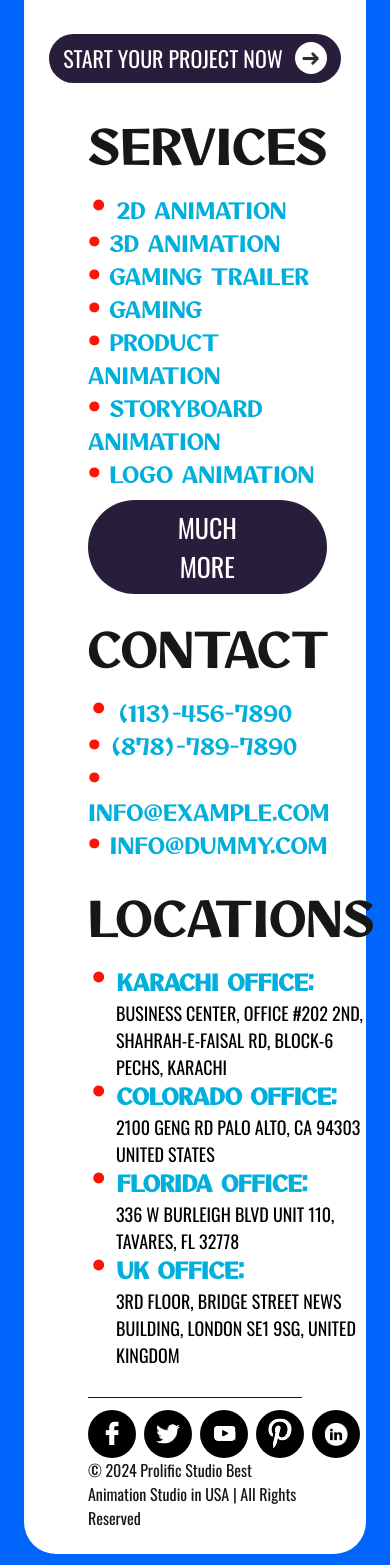
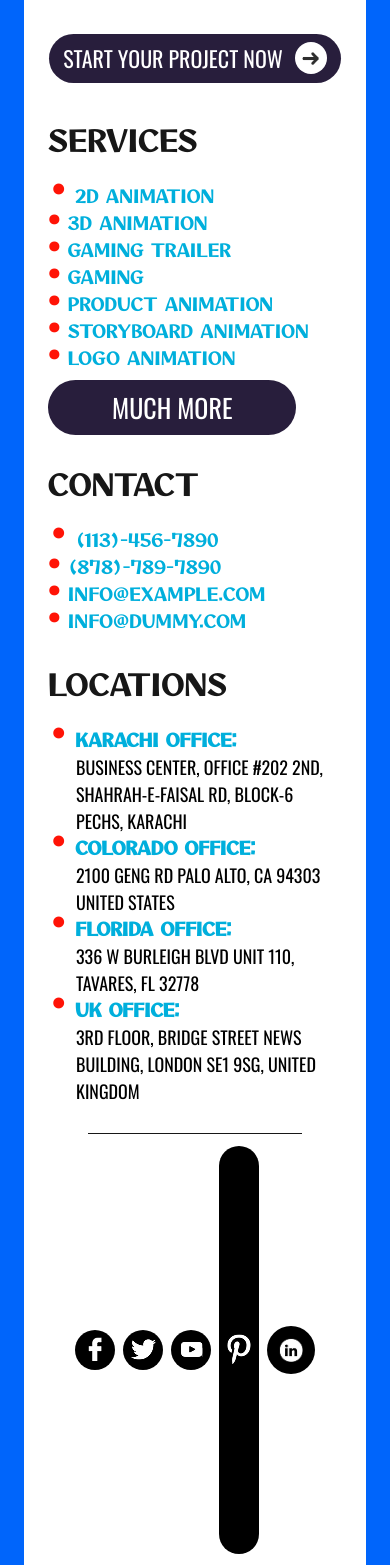
Before and after one commit to ZikriaChuhan/animation-web, a Next.js app: page / in a window 390 px wide. Shown: the part 6963-8528 px from the top of the page. Built offline with nearby package versions, Linux system fonts and the light colour scheme.

Commit message:
Update footer.jsx

```diff
--- a/src/app/components/footer.jsx
+++ b/src/app/components/footer.jsx
@@ -25,57 +25,57 @@ export default function Footer() {
                         </button>
                     </div>
 
-                    <div className=" flex flex-wrap gap-8 md:gap-1 justify-between px-16 ">
+                    <div className=" flex flex-wrap gap-8 md:gap-1 justify-between md:px-16 px-6 ">
                        <div>
-                       <h2 className="text-5xl mb-6 font-otomanopeeOne uppercase">Services</h2>
+                       <h2 className="md:text-5xl text-3xl mb-6 font-otomanopeeOne uppercase">Services</h2>
                         <ul>
-                            <li className="text-[#00AFDC] text-[22px] font-otomanopeeOne uppercase"><span className="text-[#FF1306] font-bold text-[35px] leading-0">•</span> 2d Animation</li>
-                            <li className="text-[#00AFDC] text-[22px] font-otomanopeeOne uppercase"><span className="text-[#FF1306] font-bold text-[35px] font-sans leading-0">•</span> 3d Animation</li>
-                            <li className="text-[#00AFDC] text-[22px] font-otomanopeeOne uppercase"><span className="text-[#FF1306] font-bold text-[35px] font-sans leading-0">•</span> Gaming Trailer</li>
-                            <li className="text-[#00AFDC] text-[22px] font-otomanopeeOne uppercase"><span className="text-[#FF1306] font-bold text-[35px] font-sans leading-0">•</span> Gaming</li>
-                            <li className="text-[#00AFDC] text-[22px] font-otomanopeeOne uppercase"><span className="text-[#FF1306] font-bold text-[35px] font-sans leading-0">•</span> Product Animation</li>
-                            <li className="text-[#00AFDC] text-[22px] font-otomanopeeOne uppercase"><span className="text-[#FF1306] font-bold text-[35px] font-sans leading-0">•</span> Storyboard Animation</li>
-                            <li className="text-[#00AFDC] text-[22px] font-otomanopeeOne uppercase"><span className="text-[#FF1306] font-bold text-[35px] font-sans leading-0">•</span> Logo Animation</li>
+                            <li className="text-[#00AFDC] md:text-[22px] text-[18px] font-otomanopeeOne uppercase"><span className="text-[#FF1306] font-bold text-[35px] leading-0">•</span> 2d Animation</li>
+                            <li className="text-[#00AFDC] md:text-[22px] text-[18px] font-otomanopeeOne uppercase"><span className="text-[#FF1306] font-bold text-[35px] font-sans leading-0">•</span> 3d Animation</li>
+                            <li className="text-[#00AFDC] md:text-[22px] text-[18px] font-otomanopeeOne uppercase"><span className="text-[#FF1306] font-bold text-[35px] font-sans leading-0">•</span> Gaming Trailer</li>
+                            <li className="text-[#00AFDC] md:text-[22px] text-[18px] font-otomanopeeOne uppercase"><span className="text-[#FF1306] font-bold text-[35px] font-sans leading-0">•</span> Gaming</li>
+                            <li className="text-[#00AFDC] md:text-[22px] text-[18px] font-otomanopeeOne uppercase"><span className="text-[#FF1306] font-bold text-[35px] font-sans leading-0">•</span> Product Animation</li>
+                            <li className="text-[#00AFDC] md:text-[22px] text-[18px] font-otomanopeeOne uppercase"><span className="text-[#FF1306] font-bold text-[35px] font-sans leading-0">•</span> Storyboard Animation</li>
+                            <li className="text-[#00AFDC] md:text-[22px] text-[18px] font-otomanopeeOne uppercase"><span className="text-[#FF1306] font-bold text-[35px] font-sans leading-0">•</span> Logo Animation</li>
                             </ul>
                             <button className="mt-2 bg-[#281E3C] font-oswald text-white text-[26px] flex justify-center items-center gap-3 px-16 uppercase py-2 rounded-full">Much More
                         </button>
                        </div>
 
                        <div>
-                       <h2 className="text-5xl mb-6 font-otomanopeeOne uppercase">Contact</h2>
+                       <h2 className="md:text-5xl text-3xl mb-6 font-otomanopeeOne uppercase">Contact</h2>
                         <ul>
-                            <li className="text-[#00AFDC] text-[22px] font-otomanopeeOne uppercase"><span className="text-[#FF1306] font-bold text-[35px] leading-0">•</span> (113)-456-7890</li>
-                            <li className="text-[#00AFDC] text-[22px] font-otomanopeeOne uppercase"><span className="text-[#FF1306] font-bold text-[35px] font-sans leading-0">•</span> (878)-789-7890</li>
-                            <li className="text-[#00AFDC] text-[22px] font-otomanopeeOne uppercase"><span className="text-[#FF1306] font-bold text-[35px] font-sans leading-0">•</span> info@example.com</li>
-                            <li className="text-[#00AFDC] text-[22px] font-otomanopeeOne uppercase"><span className="text-[#FF1306] font-bold text-[35px] font-sans leading-0">•</span> info@dummy.com</li>
+                            <li className="text-[#00AFDC] md:text-[22px] text-[18px] font-otomanopeeOne uppercase"><span className="text-[#FF1306] font-bold text-[35px] leading-0">•</span> (113)-456-7890</li>
+                            <li className="text-[#00AFDC] md:text-[22px] text-[18px] font-otomanopeeOne uppercase"><span className="text-[#FF1306] font-bold text-[35px] font-sans leading-0">•</span> (878)-789-7890</li>
+                            <li className="text-[#00AFDC] md:text-[22px] text-[18px] font-otomanopeeOne uppercase"><span className="text-[#FF1306] font-bold text-[35px] font-sans leading-0">•</span> info@example.com</li>
+                            <li className="text-[#00AFDC] md:text-[22px] text-[18px] font-otomanopeeOne uppercase"><span className="text-[#FF1306] font-bold text-[35px] font-sans leading-0">•</span> info@dummy.com</li>
                             </ul>
                        </div>
 
                        <div>
-                       <h2 className="text-5xl mb-6 font-otomanopeeOne uppercase">Locations</h2>
+                       <h2 className="md:text-5xl text-3xl mb-6 font-otomanopeeOne uppercase">Locations</h2>
                         <ul>
-                            <li className="text-black max-w-[520px]  text-[22px] font-otomanopeeOne uppercase"><span className="text-[#FF1306] font-bold text-[35px] leading-0">•</span> <span className="text-[#00AFDC] font-semibold">Karachi Office:</span><h6 className="font-oswald pl-7 text-[18px]">Business Center, Office #202 2nd, Shahrah-e-Faisal Rd, Block-6 PECHS, Karachi</h6></li>
-                            <li className="text-black max-w-[520px]  text-[22px] font-otomanopeeOne uppercase"><span className="text-[#FF1306] font-bold text-[35px] leading-0">•</span> <span className="text-[#00AFDC] font-semibold">Colorado Office:</span><h6 className="font-oswald pl-7 text-[18px]">2100 Geng Rd Palo Alto, CA 94303 United States</h6></li>
-                            <li className="text-black max-w-[520px]  text-[22px] font-otomanopeeOne uppercase"><span className="text-[#FF1306] font-bold text-[35px] leading-0">•</span> <span className="text-[#00AFDC] font-semibold">Florida Office:</span><h6 className="font-oswald pl-7 text-[18px]">336 W Burleigh Blvd Unit 110, Tavares, FL 32778</h6></li>
-                            <li className="text-black max-w-[520px]  text-[22px] font-otomanopeeOne uppercase"><span className="text-[#FF1306] font-bold text-[35px] leading-0">•</span> <span className="text-[#00AFDC] font-semibold">UK Office:</span><h6 className="font-oswald pl-7 text-[18px]">3rd Floor, Bridge Street News Building, London SE1 9SG, United Kingdom</h6></li>
+                            <li className="text-black max-w-[520px]  md:text-[22px] text-[18px] font-otomanopeeOne uppercase"><span className="text-[#FF1306] font-bold text-[35px] leading-0">•</span> <span className="text-[#00AFDC] font-semibold">Karachi Office:</span><h6 className="font-oswald pl-7 text-[18px]">Business Center, Office #202 2nd, Shahrah-e-Faisal Rd, Block-6 PECHS, Karachi</h6></li>
+                            <li className="text-black max-w-[520px]  md:text-[22px] text-[18px] font-otomanopeeOne uppercase"><span className="text-[#FF1306] font-bold text-[35px] leading-0">•</span> <span className="text-[#00AFDC] font-semibold">Colorado Office:</span><h6 className="font-oswald pl-7 text-[18px]">2100 Geng Rd Palo Alto, CA 94303 United States</h6></li>
+                            <li className="text-black max-w-[520px]  md:text-[22px] text-[18px] font-otomanopeeOne uppercase"><span className="text-[#FF1306] font-bold text-[35px] leading-0">•</span> <span className="text-[#00AFDC] font-semibold">Florida Office:</span><h6 className="font-oswald pl-7 text-[18px]">336 W Burleigh Blvd Unit 110, Tavares, FL 32778</h6></li>
+                            <li className="text-black max-w-[520px]  md:text-[22px] text-[18px] font-otomanopeeOne uppercase"><span className="text-[#FF1306] font-bold text-[35px] leading-0">•</span> <span className="text-[#00AFDC] font-semibold">UK Office:</span><h6 className="font-oswald pl-7 text-[18px]">3rd Floor, Bridge Street News Building, London SE1 9SG, United Kingdom</h6></li>
 
 
                             </ul>
                        </div>
                     </div>
                     <hr className=" mx-16 mt-7" />
-                    <div className="flex-wrap px-16 flex items-center justify-between mt-3 ">
+                    <div className=" px-16 flex flex-wrap gap-3 items-center md:justify-between justify-center mt-3 ">
                         <div className="flex items-center gap-2">
-                            <div className="p-3 bg-black w-12 h-12 rounded-full flex justify-center items-center">
+                            <div className="md:p-3 p-1 bg-black md:w-12 md:h-12 w-10 h-10 rounded-full flex justify-center items-center">
                             <Image src={I1} alt="i1" />
                             </div>
-                            <div className="p-3 bg-black w-12 h-12 rounded-full flex justify-center items-center">
+                            <div className="md:p-3 p-1 bg-black md:w-12 md:h-12 w-10 h-10 rounded-full flex justify-center items-center">
                             <Image src={I2} alt="i2" />
                             </div>
-                            <div className="p-3 bg-black w-12 h-12 rounded-full flex justify-center items-center">
+                            <div className="md:p-3 p-1 bg-black md:w-12 md:h-12 w-10 h-10 rounded-full flex justify-center items-center">
                             <Image src={I3} alt="i3" />
                             </div>
-                            <div className="p-3 bg-black w-12 h-12 rounded-full flex justify-center items-center">
+                            <div className="md:p-3 p-1 bg-black md:w-12 md:h-12 w-10 h-102 rounded-full flex justify-center items-center">
                             <Image src={I4} alt="i4" />
                             </div>
                             <div className="p-3 bg-black w-12 h-12 rounded-full flex justify-center items-center">
@@ -84,7 +84,7 @@ export default function Footer() {
 
 
                         </div>
-                        <p className="font-oswald">© 2024 Prolific Studio Best Animation Studio in USA | All Rights Reserved</p>
+                        <p className="font-oswald text-center md:text-left">© 2024 Prolific Studio Best Animation Studio in USA | All Rights Reserved</p>
                     </div>
                 </div>
 
```
